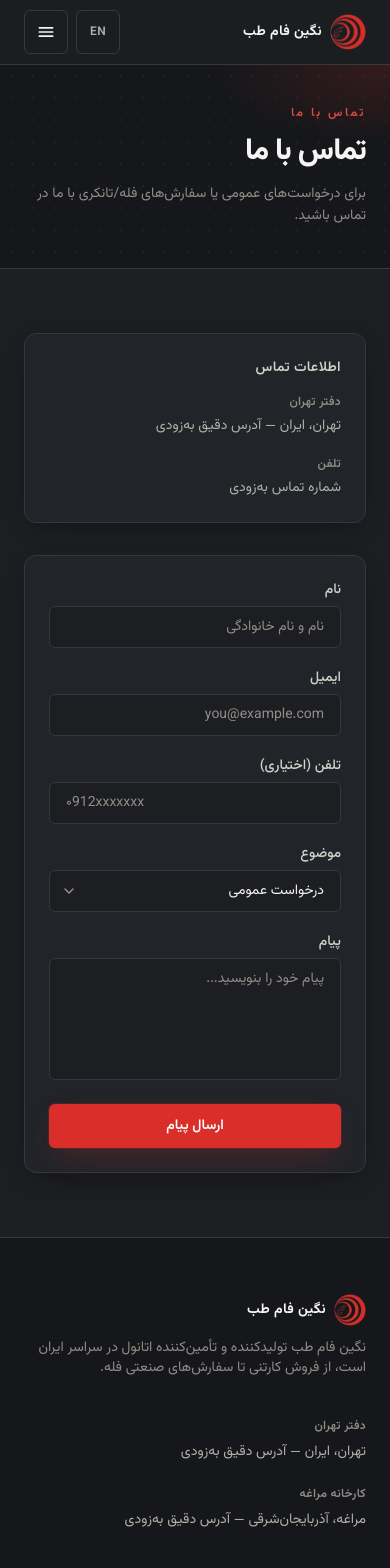
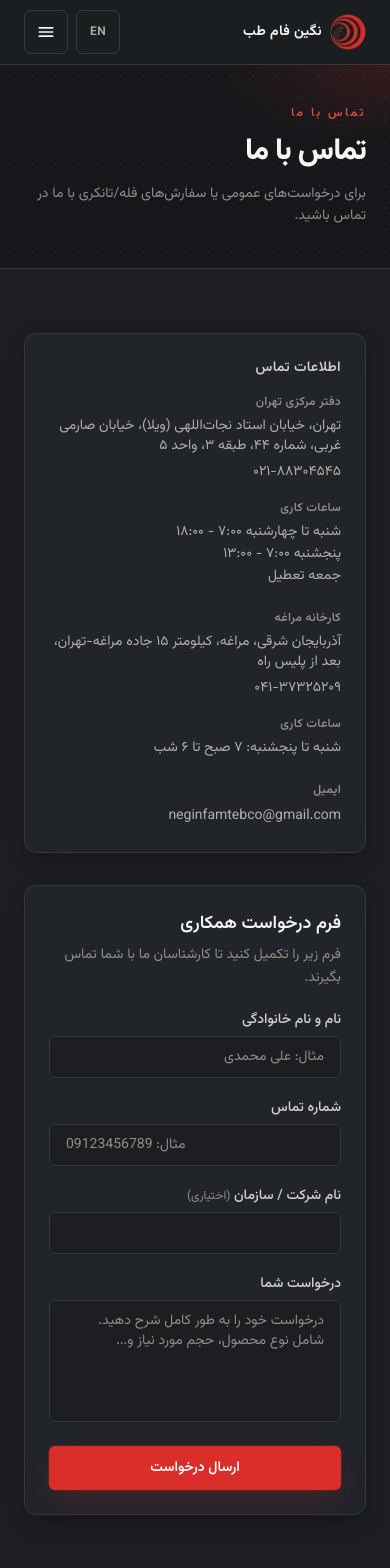
Before and after one commit to khash-021/negin-fam-teb-website, a Next.js app: page /contact in a window 390 px wide. Shown: the top 1568 px of the page. Built offline with nearby package versions, Linux system fonts and the light colour scheme.

Commit message:
Update Contact page, simplify form, add real contact details, footer

```diff
--- a/src/app/contact/page.tsx
+++ b/src/app/contact/page.tsx
@@ -5,18 +5,18 @@
 import { Header } from "@/components/Header";
 import { Footer } from "@/components/Footer";
 import { Container } from "@/components/Container";
+import { phoneLinks, emailLink } from "@/data/contact";
 
-const EMAIL_PATTERN = /^[^\s@]+@[^\s@]+\.[^\s@]+$/;
+const PHONE_DIGITS_PATTERN = /^[0-9۰-۹]{8,}$/;
 
 type FormValues = {
   name: string;
-  email: string;
   phone: string;
-  subject: string;
+  company: string;
   message: string;
 };
 
-type FieldErrors = Partial<Record<"name" | "email" | "message", string>>;
+type FieldErrors = Partial<Record<"name" | "phone" | "message", string>>;
 
 const inputClasses =
   "w-full rounded-md border border-surface-border bg-surface-900 px-4 py-2.5 text-sm text-ink-50 placeholder:text-ink-400 transition-colors duration-200 focus:outline-none focus:border-brand-500 focus:ring-1 focus:ring-brand-500";
@@ -25,13 +25,11 @@
 
 export default function ContactPage() {
   const { dict } = useLanguage();
-  const subjectOptions = dict.contactPage.form.subjectOptions;
 
   const [values, setValues] = useState<FormValues>({
     name: "",
-    email: "",
     phone: "",
-    subject: subjectOptions[0]?.value ?? "general",
+    company: "",
     message: "",
   });
   const [errors, setErrors] = useState<FieldErrors>({});
@@ -39,7 +37,7 @@
 
   function updateField<K extends keyof FormValues>(field: K, value: FormValues[K]) {
     setValues((prev) => ({ ...prev, [field]: value }));
-    if (field === "name" || field === "email" || field === "message") {
+    if (field === "name" || field === "phone" || field === "message") {
       setErrors((prev) => ({ ...prev, [field]: undefined }));
     }
   }
@@ -49,10 +47,11 @@
     if (!current.name.trim()) {
       next.name = dict.contactPage.form.errorRequired;
     }
-    if (!current.email.trim()) {
-      next.email = dict.contactPage.form.errorRequired;
-    } else if (!EMAIL_PATTERN.test(current.email.trim())) {
-      next.email = dict.contactPage.form.errorEmail;
+    const phoneDigitsOnly = current.phone.trim().replace(/[\s-]/g, "");
+    if (!phoneDigitsOnly) {
+      next.phone = dict.contactPage.form.errorRequired;
+    } else if (!PHONE_DIGITS_PATTERN.test(phoneDigitsOnly)) {
+      next.phone = dict.contactPage.form.errorPhone;
     }
     if (!current.message.trim()) {
       next.message = dict.contactPage.form.errorRequired;
@@ -82,9 +81,8 @@
   function resetForm() {
     setValues({
       name: "",
-      email: "",
       phone: "",
-      subject: subjectOptions[0]?.value ?? "general",
+      company: "",
       message: "",
     });
     setErrors({});
@@ -120,19 +118,65 @@
                 <h2 className="text-sm font-semibold uppercase tracking-wide text-ink-200">
                   {dict.contactPage.infoTitle}
                 </h2>
-                <dl className="mt-4 grid grid-cols-1 gap-5 sm:grid-cols-2">
+                <dl className="mt-4 grid grid-cols-1 gap-x-8 gap-y-6 sm:grid-cols-2">
                   <div>
                     <dt className="text-xs font-semibold uppercase tracking-wide text-ink-400">
                       {dict.footer.tehranOfficeLabel}
                     </dt>
                     <dd className="mt-1.5 text-sm text-ink-300">{dict.footer.tehranAddress}</dd>
+                    <dd className="mt-1">
+                      <a
+                        href={phoneLinks.tehran}
+                        dir="ltr"
+                        className="inline-block text-sm text-ink-300 transition-colors hover:text-brand-400"
+                      >
+                        {dict.footer.tehranPhone}
+                      </a>
+                    </dd>
+                    <dt className="mt-4 text-xs font-semibold uppercase tracking-wide text-ink-400">
+                      {dict.contactPage.hoursTitle}
+                    </dt>
+                    <dd className="mt-1.5 flex flex-col gap-0.5 text-sm text-ink-300">
+                      {dict.contactPage.tehranHoursLines.map((line) => (
+                        <span key={line}>{line}</span>
+                      ))}
+                    </dd>
                   </div>
                   <div>
                     <dt className="text-xs font-semibold uppercase tracking-wide text-ink-400">
-                      {dict.contactPage.phoneLabel}
+                      {dict.footer.maraghehFactoryLabel}
                     </dt>
-                    <dd className="mt-1.5 text-sm text-ink-300">
-                      {dict.contactPage.phonePlaceholder}
+                    <dd className="mt-1.5 text-sm text-ink-300">{dict.footer.maraghehAddress}</dd>
+                    <dd className="mt-1">
+                      <a
+                        href={phoneLinks.maragheh}
+                        dir="ltr"
+                        className="inline-block text-sm text-ink-300 transition-colors hover:text-brand-400"
+                      >
+                        {dict.footer.maraghehPhone}
+                      </a>
+                    </dd>
+                    <dt className="mt-4 text-xs font-semibold uppercase tracking-wide text-ink-400">
+                      {dict.contactPage.hoursTitle}
+                    </dt>
+                    <dd className="mt-1.5 flex flex-col gap-0.5 text-sm text-ink-300">
+                      {dict.contactPage.maraghehHoursLines.map((line) => (
+                        <span key={line}>{line}</span>
+                      ))}
+                    </dd>
+                  </div>
+                  <div className="sm:col-span-2">
+                    <dt className="text-xs font-semibold uppercase tracking-wide text-ink-400">
+                      {dict.footer.emailLabel}
+                    </dt>
+                    <dd className="mt-1.5">
+                      <a
+                        href={emailLink}
+                        dir="ltr"
+                        className="inline-block text-sm text-ink-300 transition-colors hover:text-brand-400"
+                      >
+                        {dict.footer.email}
+                      </a>
                     </dd>
                   </div>
                 </dl>
@@ -171,6 +215,15 @@
                   </div>
                 ) : (
                   <form className="flex flex-col gap-5" onSubmit={handleSubmit} noValidate>
+                    <div>
+                      <h2 className="text-lg font-semibold text-ink-50">
+                        {dict.contactPage.formTitle}
+                      </h2>
+                      <p className="mt-1.5 text-sm leading-relaxed text-ink-400">
+                        {dict.contactPage.formIntro}
+                      </p>
+                    </div>
+
                     <div className="flex flex-col gap-1.5">
                       <label className={labelClasses} htmlFor="contact-name">
                         {dict.contactPage.form.nameLabel}
@@ -193,68 +246,41 @@
                     </div>
 
                     <div className="flex flex-col gap-1.5">
-                      <label className={labelClasses} htmlFor="contact-email">
-                        {dict.contactPage.form.emailLabel}
-                      </label>
-                      <input
-                        id="contact-email"
-                        type="email"
-                        value={values.email}
-                        onChange={(e) => updateField("email", e.target.value)}
-                        placeholder={dict.contactPage.form.emailPlaceholder}
-                        aria-invalid={Boolean(errors.email)}
-                        aria-describedby={errors.email ? "contact-email-error" : undefined}
-                        className={`${inputClasses} ${errors.email ? invalidInputClasses : ""}`}
-                      />
-                      {errors.email && (
-                        <p id="contact-email-error" className="text-xs text-brand-300">
-                          {errors.email}
-                        </p>
-                      )}
-                    </div>
-
-                    <div className="flex flex-col gap-1.5">
                       <label className={labelClasses} htmlFor="contact-phone">
                         {dict.contactPage.form.phoneLabel}
                       </label>
                       <input
                         id="contact-phone"
                         type="tel"
+                        dir="ltr"
                         value={values.phone}
                         onChange={(e) => updateField("phone", e.target.value)}
                         placeholder={dict.contactPage.form.phonePlaceholder}
-                        className={inputClasses}
+                        aria-invalid={Boolean(errors.phone)}
+                        aria-describedby={errors.phone ? "contact-phone-error" : undefined}
+                        className={`${inputClasses} text-start ${errors.phone ? invalidInputClasses : ""}`}
                       />
+                      {errors.phone && (
+                        <p id="contact-phone-error" className="text-xs text-brand-300">
+                          {errors.phone}
+                        </p>
+                      )}
                     </div>
 
                     <div className="flex flex-col gap-1.5">
-                      <label className={labelClasses} htmlFor="contact-subject">
-                        {dict.contactPage.form.subjectLabel}
+                      <label className={labelClasses} htmlFor="contact-company">
+                        {dict.contactPage.form.companyLabel}{" "}
+                        <span className="text-xs font-normal text-ink-400">
+                          ({dict.contactPage.form.optionalTag})
+                        </span>
                       </label>
-                      <div className="relative">
-                        <select
-                          id="contact-subject"
-                          value={values.subject}
-                          onChange={(e) => updateField("subject", e.target.value)}
-                          className={`${inputClasses} appearance-none pe-10`}
-                        >
-                          {subjectOptions.map((option) => (
-                            <option key={option.value} value={option.value}>
-                              {option.label}
-                            </option>
-                          ))}
-                        </select>
-                        <svg
-                          aria-hidden="true"
-                          viewBox="0 0 20 20"
-                          className="pointer-events-none absolute end-3 top-1/2 h-4 w-4 -translate-y-1/2 text-ink-400"
-                          fill="none"
-                          stroke="currentColor"
-                          strokeWidth="2"
-                        >
-                          <path d="M5 7.5l5 5 5-5" strokeLinecap="round" strokeLinejoin="round" />
-                        </svg>
-                      </div>
+                      <input
+                        id="contact-company"
+                        type="text"
+                        value={values.company}
+                        onChange={(e) => updateField("company", e.target.value)}
+                        className={inputClasses}
+                      />
                     </div>
 
                     <div className="flex flex-col gap-1.5">
--- a/src/data/contact.ts
+++ b/src/data/contact.ts
@@ -1,4 +1,6 @@
 export const phoneLinks = {
-  tehran: "tel:+982188304545",
-  maragheh: "tel:+984137325209",
+  tehran: "tel:02188304545",
+  maragheh: "tel:04137325209",
 };
+
+export const emailLink = "mailto:neginfamtebco@gmail.com";
--- a/src/lib/i18n/dictionary.ts
+++ b/src/lib/i18n/dictionary.ts
@@ -68,8 +68,12 @@
   footer: {
     tehranOfficeLabel: string;
     tehranAddress: string;
+    tehranPhone: string;
     maraghehFactoryLabel: string;
     maraghehAddress: string;
+    maraghehPhone: string;
+    emailLabel: string;
+    email: string;
     navTitle: string;
     langTitle: string;
     rights: string;
@@ -84,17 +88,18 @@
     title: string;
     intro: string;
     infoTitle: string;
-    phoneLabel: string;
-    phonePlaceholder: string;
+    hoursTitle: string;
+    tehranHoursLines: string[];
+    maraghehHoursLines: string[];
+    formTitle: string;
+    formIntro: string;
     form: {
       nameLabel: string;
       namePlaceholder: string;
-      emailLabel: string;
-      emailPlaceholder: string;
       phoneLabel: string;
       phonePlaceholder: string;
-      subjectLabel: string;
-      subjectOptions: { value: string; label: string }[];
+      companyLabel: string;
+      optionalTag: string;
       messageLabel: string;
       messagePlaceholder: string;
       submit: string;
@@ -103,7 +108,7 @@
       successBody: string;
       sendAnother: string;
       errorRequired: string;
-      errorEmail: string;
+      errorPhone: string;
     };
   };
   common: {
@@ -219,10 +224,14 @@
       ctaBulk: "استعلام فله",
     },
     footer: {
-      tehranOfficeLabel: "دفتر تهران",
-      tehranAddress: "تهران، ایران — آدرس دقیق به‌زودی",
+      tehranOfficeLabel: "دفتر مرکزی تهران",
+      tehranAddress: "تهران، خیابان استاد نجات‌اللهی (ویلا)، خیابان صارمی غربی، شماره ۴۴، طبقه ۳، واحد ۵",
+      tehranPhone: "۰۲۱-۸۸۳۰۴۵۴۵",
       maraghehFactoryLabel: "کارخانه مراغه",
-      maraghehAddress: "مراغه، آذربایجان‌شرقی — آدرس دقیق به‌زودی",
+      maraghehAddress: "آذربایجان شرقی، مراغه، کیلومتر ۱۵ جاده مراغه-تهران، بعد از پلیس راه",
+      maraghehPhone: "۰۴۱-۳۷۳۲۵۲۰۹",
+      emailLabel: "ایمیل",
+      email: "neginfamtebco@gmail.com",
       navTitle: "دسترسی سریع",
       langTitle: "زبان",
       rights: "© {year} نگین فام طب. تمامی حقوق محفوظ است.",
@@ -237,30 +246,27 @@
       title: "تماس با ما",
       intro: "برای درخواست‌های عمومی یا سفارش‌های فله/تانکری با ما در تماس باشید.",
       infoTitle: "اطلاعات تماس",
-      phoneLabel: "تلفن",
-      phonePlaceholder: "شماره تماس به‌زودی",
+      hoursTitle: "ساعات کاری",
+      tehranHoursLines: ["شنبه تا چهارشنبه ۷:۰۰ - ۱۸:۰۰", "پنجشنبه ۷:۰۰ - ۱۳:۰۰", "جمعه تعطیل"],
+      maraghehHoursLines: ["شنبه تا پنجشنبه: ۷ صبح تا ۶ شب"],
+      formTitle: "فرم درخواست همکاری",
+      formIntro: "فرم زیر را تکمیل کنید تا کارشناسان ما با شما تماس بگیرند.",
       form: {
-        nameLabel: "نام",
-        namePlaceholder: "نام و نام خانوادگی",
-        emailLabel: "ایمیل",
-        emailPlaceholder: "you@example.com",
-        phoneLabel: "تلفن (اختیاری)",
-        phonePlaceholder: "۰912xxxxxxx",
-        subjectLabel: "موضوع",
-        subjectOptions: [
-          { value: "general", label: "درخواست عمومی" },
-          { value: "bulk", label: "سفارش فله/تانکری" },
-          { value: "product", label: "سوال درباره محصول" },
-        ],
-        messageLabel: "پیام",
-        messagePlaceholder: "پیام خود را بنویسید...",
-        submit: "ارسال پیام",
+        nameLabel: "نام و نام خانوادگی",
+        namePlaceholder: "مثال: علی محمدی",
+        phoneLabel: "شماره تماس",
+        phonePlaceholder: "مثال: 09123456789",
+        companyLabel: "نام شرکت / سازمان",
+        optionalTag: "اختیاری",
+        messageLabel: "درخواست شما",
+        messagePlaceholder: "درخواست خود را به طور کامل شرح دهید. شامل نوع محصول، حجم مورد نیاز و...",
+        submit: "ارسال درخواست",
         submitting: "در حال ارسال...",
-        successTitle: "پیام شما ارسال شد",
+        successTitle: "درخواست شما ارسال شد",
         successBody: "با تشکر — به‌زودی با شما تماس می‌گیریم.",
-        sendAnother: "ارسال پیام دیگر",
+        sendAnother: "ارسال درخواست دیگر",
         errorRequired: "این فیلد الزامی است",
-        errorEmail: "یک ایمیل معتبر وارد کنید",
+        errorPhone: "شماره تماس معتبر وارد کنید",
       },
     },
     common: {
@@ -377,10 +383,14 @@
       ctaBulk: "Bulk Inquiry",
     },
     footer: {
-      tehranOfficeLabel: "Tehran Office",
-      tehranAddress: "Tehran, Iran — exact address coming soon",
+      tehranOfficeLabel: "Tehran Head Office",
+      tehranAddress: "Unit 5, 3rd Floor, No. 44, West Saremi St., Ostad Nejatollahi St., Tehran, Iran",
+      tehranPhone: "021-88304545",
       maraghehFactoryLabel: "Maragheh Factory",
-      maraghehAddress: "Maragheh, East Azerbaijan — exact address coming soon",
+      maraghehAddress: "East Azerbaijan, Maragheh, 15th km of Maragheh-Tehran road, after the road police",
+      maraghehPhone: "041-37325209",
+      emailLabel: "Email",
+      email: "neginfamtebco@gmail.com",
       navTitle: "Quick Links",
       langTitle: "Language",
       rights: "© {year} Negin Fam Teb. All rights reserved.",
@@ -395,30 +405,27 @@
       title: "Contact",
       intro: "Reach out for general inquiries or bulk and tanker orders.",
       infoTitle: "Contact Information",
-      phoneLabel: "Phone",
-      phonePlaceholder: "Phone number coming soon",
+      hoursTitle: "Working hours",
+      tehranHoursLines: ["Saturday to Wednesday 7:00 - 18:00", "Thursday 7:00 - 13:00", "Friday closed"],
+      maraghehHoursLines: ["Saturday to Thursday: 7 a.m. to 6 p.m."],
+      formTitle: "Collaboration Request Form",
+      formIntro: "Complete the form below and our team will contact you.",
       form: {
-        nameLabel: "Name",
-        namePlaceholder: "Full name",
-        emailLabel: "Email",
-        emailPlaceholder: "you@example.com",
-        phoneLabel: "Phone (optional)",
-        phonePlaceholder: "+98 912 xxx xxxx",
-        subjectLabel: "Subject",
-        subjectOptions: [
-          { value: "general", label: "General Inquiry" },
-          { value: "bulk", label: "Bulk/Tanker Order" },
-          { value: "product", label: "Product Question" },
-        ],
-        messageLabel: "Message",
-        messagePlaceholder: "Write your message...",
-        submit: "Send Message",
+        nameLabel: "Full name",
+        namePlaceholder: "Example: Ali Mohammadi",
+        phoneLabel: "Phone number",
+        phonePlaceholder: "Example: 09123456789",
+        companyLabel: "Company / organization",
+        optionalTag: "Optional",
+        messageLabel: "Your request",
+        messagePlaceholder: "Describe your request in full. Include the product type, required volume, etc.",
+        submit: "Send Request",
         submitting: "Sending...",
-        successTitle: "Message sent",
+        successTitle: "Your request has been sent",
         successBody: "Thanks — we'll be in touch soon.",
-        sendAnother: "Send another message",
+        sendAnother: "Send another request",
         errorRequired: "This field is required",
-        errorEmail: "Enter a valid email address",
+        errorPhone: "Enter a valid phone number",
       },
     },
     common: {
```
Also changed, not shown: src/components/Footer.tsx (+26 -0 lines), 1 other file (tests, documents, lock files or other folders).
